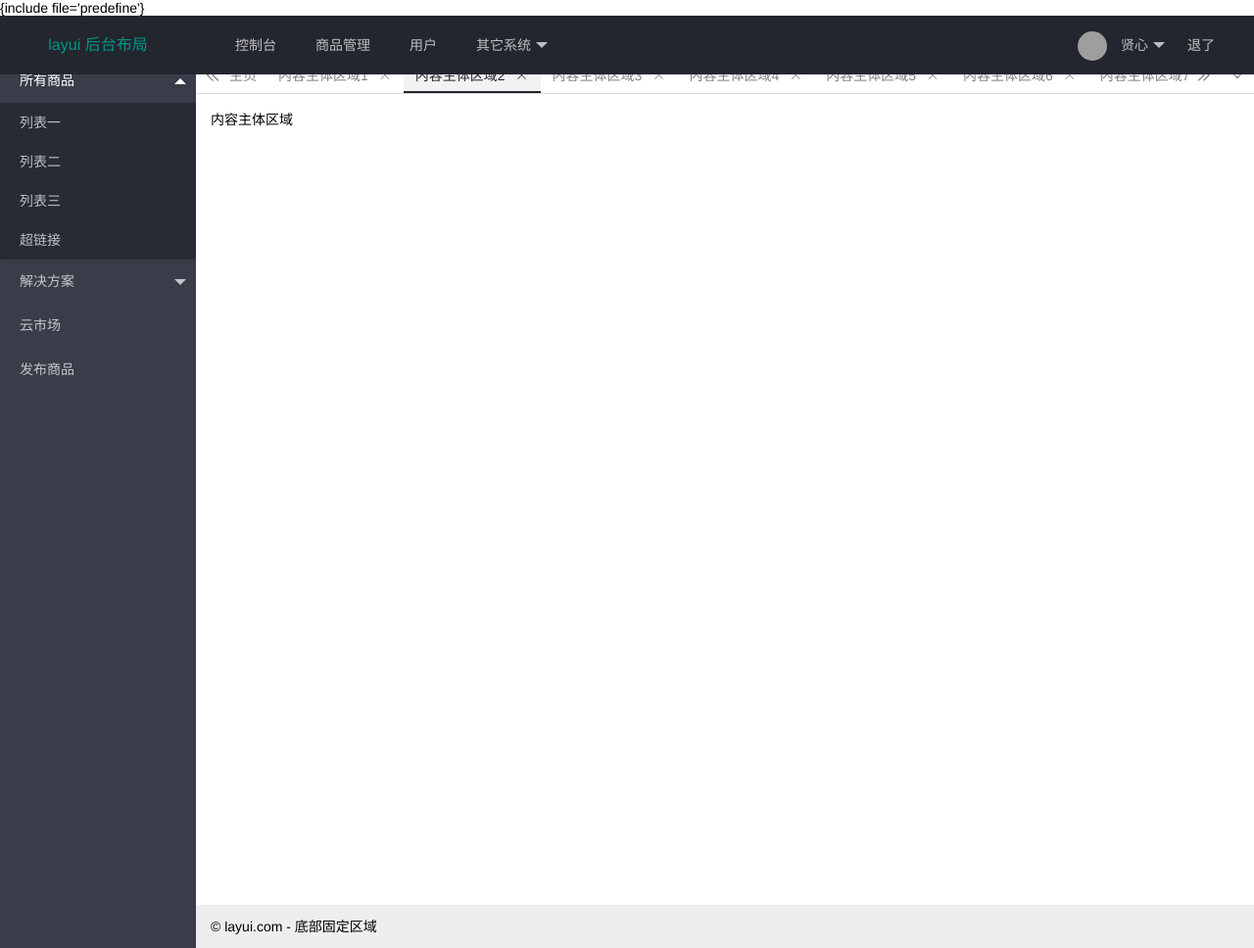
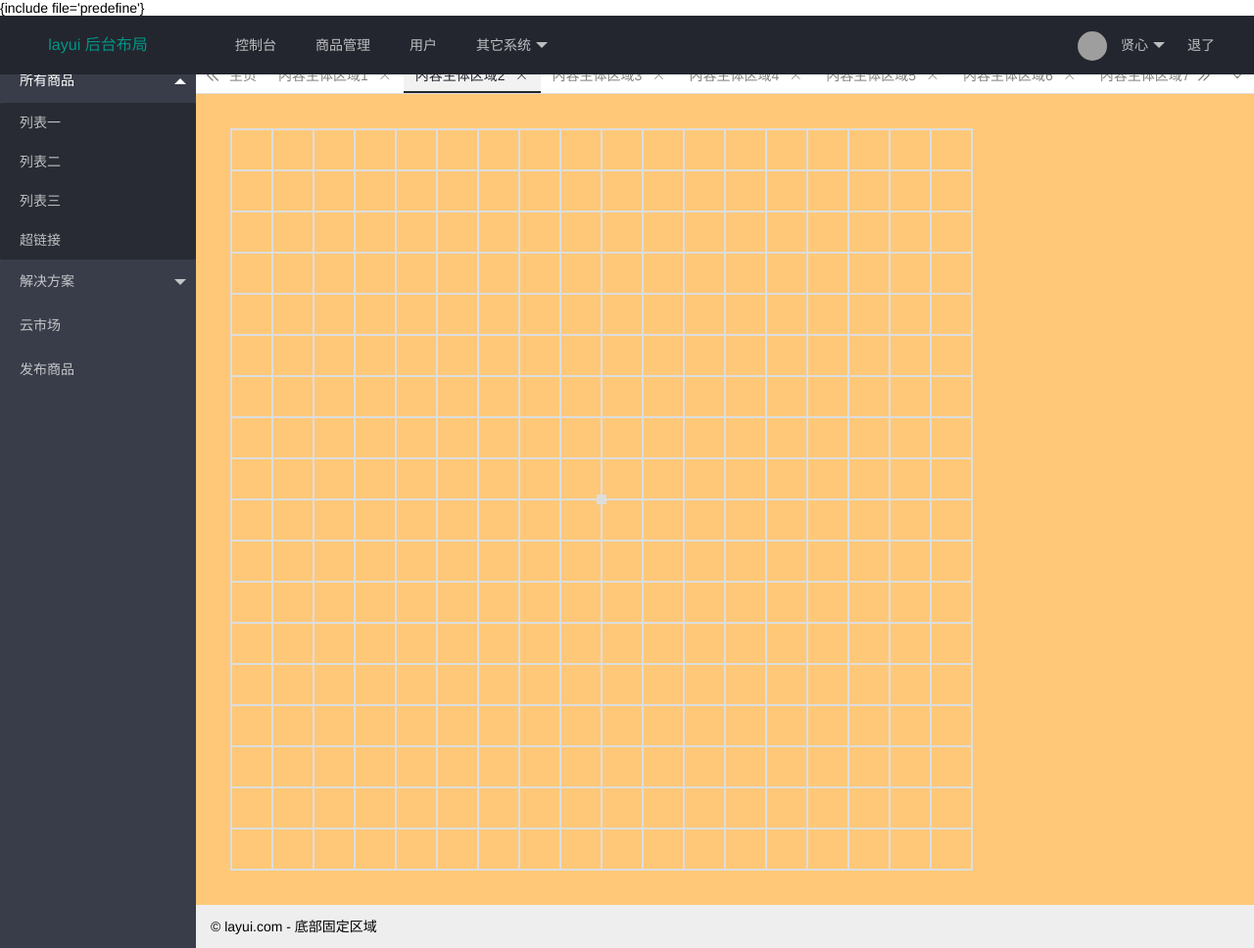
Before and after one commit to chenlong-sd/sd-module-2021, a PHP site: page /view/admin/system/index/index_1.php in a window 1280 px wide. Shown: the whole page at 98% size. Run offline with PHP 8.4, Linux system fonts and the light colour scheme; grey boxes are pictures that could not be loaded.

Commit message:
修改bug

```diff
--- a/app/admin/controller/system/Index.php
+++ b/app/admin/controller/system/Index.php
@@ -66,7 +66,7 @@ class Index extends Admin
      */
     public function main(Route $route)
     {
-        return view('index_1', [
+        return view('index', [
             'menu' => $route->getMenu(),
         ]);
     }
--- a/app/admin/controller/system/Install.php
+++ b/app/admin/controller/system/Install.php
@@ -109,7 +109,7 @@ class Install
             if ($result === false) {
                 return ResponseJson::fail("文件:{$middleware_config_path},无写权限");
             }
-            return ResponseJson::mixin('数据库初始化成功！初始账号：admin，密码：123456。');
+            return ResponseJson::success('数据库初始化成功！初始账号：admin，密码：123456。');
         }
 
         return ResponseJson::success('数据库初始化成功！初始账号：admin，密码：123456。配置文件设置失败，请手动配置，参考:' . $this->getEnvFile());
--- a/app/common.php
+++ b/app/common.php
@@ -87,7 +87,7 @@ if (!function_exists('admin_url')) {
         if (config('app.domain_bind')) {
             return url('/' .  $url, $vars, $suffix, $domain);
         }
-        return url(sprintf("/%s/{$url}", env('APP.ADMIN_ALIAS', 'admin')), $vars, $suffix, $domain);
+        return url(sprintf("/%s/{$url}", env('APP.ADMIN_ALIAS') ?: 'admin'), $vars, $suffix, $domain);
     }
 }
 
--- a/app/common/BaseModel.php
+++ b/app/common/BaseModel.php
@@ -26,7 +26,7 @@ trait BaseModel
     /**
      * 根据ID获取数据
      * @param int $id
-     * @return mixed|Collection|Model
+     * @return self
      * @throws SdException
      */
     public static function getDataById(int $id)
@@ -38,7 +38,7 @@ trait BaseModel
      * 根据条件获取数据
      * @param array $where
      * @param bool $is_one
-     * @return mixed|Collection|Model
+     * @return mixed|Collection|Model|self
      * @throws SdException
      */
     public static function getDataByWhere(array $where, bool $is_one = false)
@@ -54,7 +54,7 @@ trait BaseModel
      * 静态添加软删除条件
      * @param array $where
      * @param string $alias
-     * @return mixed|Collection|Model
+     * @return mixed|Collection|Model|self
      */
     public static function addSoftDelWhere(array $where = [], $alias = 'i')
     {
--- a/app/common/traits/admin/DataWrite.php
+++ b/app/common/traits/admin/DataWrite.php
@@ -60,11 +60,12 @@ trait DataWrite
         try {
             if ($type === 'add'){
                 $write_model = $this->getModel();
-                $data = data_only($data, get_class_attr($write_model, 'schema', []));
+                $data = data_only($data, array_keys(get_class_attr($write_model, 'schema', [])));
                 $id   = $write_model->insertGetId($data);
                 $this->afterAdd($id, $data);
             }else{
                 $write_model = $this->getModel()->find($data[$this->primary]);
+                $data = data_only($data, array_keys(get_class_attr($write_model, 'schema', [])));
                 $write_model->save($data);
                 $primary = $this->primary;
                 $id      = $write_model->$primary;
--- a/extend/sdModule/makeBaseCURD/template/common_model.php
+++ b/extend/sdModule/makeBaseCURD/template/common_model.php
@@ -13,6 +13,7 @@ use think\Model;
 
 /**
  * Class //=={Table}==//
+//=={property}==//
  * @package app\common\model\//=={Table}==//
  * @author chenlong <vip_chenlong@163.com>
  */
--- a/view/admin/system/index/index_1.php
+++ b/view/admin/system/index/index_1.php
@@ -72,7 +72,71 @@
             background-color: #f2f2f2;
         }
 
+        .cross {
+            background: #ddd;
+            height: 42px;
+            position: relative;
+            width: 2px;
+            left: 20px;
+        }
 
+        .cross:after {
+            background: #ddd;
+            content: "";
+            height: 2px;
+            left: -20px;
+            position: absolute;
+            top: 20px;
+            width: 42px;
+        }
+        .cross_left:after{width: 22px;}
+        .cross_right:after{width: 22px; left: 0;}
+        .cross_up{height: 22px;}
+        .cross_down{height: 22px;top:20px}
+        .cross_down:after{top:0}
+        .cross_down:before{top:-19px!important;}
+        .cross_tag:before{
+            background: #ddd;
+            content: "";
+            height: 10px;
+            left: -4px;
+            position: absolute;
+            top: 16px;
+            width: 10px;
+        }
+         .cross_select_black:before{
+             background: #fff;
+             content: "";
+             height: 40px;
+             left: -20px;
+             position: absolute;
+             z-index: 100;
+             top: 1px;
+             width: 40px;
+             border-radius: 50%;
+             box-shadow: inset 15px 15px 20px #000;
+        }
+        .cross_select_white:before{
+             background: #fff;
+             content: "";
+             height: 40px;
+             left: -20px;
+             position: absolute;
+             z-index: 100;
+             top: 1px;
+             width: 40px;
+             border-radius: 50%;
+             box-shadow: inset 5px 5px 20px #ddd;
+        }
+        .cross_box{
+            display: inline-block;
+            width: 42px;
+            height: 42px;
+            float: left;
+        }
+        .cross_box_s{
+            overflow: hidden;
+        }
     </style>
     {include file='predefine'}
 </head>
@@ -162,7 +226,11 @@
             </div>
         </div>
         <!-- 内容主体区域 -->
-        <div style="padding: 15px;">内容主体区域</div>
+        <div style="padding: 15px;background-color: rgba(253,152,1,0.53);overflow:hidden;">
+
+            <div class="cross_box_s"></div>
+
+        </div>
     </div>
 
     <div class="layui-footer">
@@ -200,6 +268,35 @@
             left:(change_ > parseInt(init_left) ? parseInt(init_left) : change_) + 'px'
         })
     });
+
+    $(document).on('click', '.cross_box', function () {
+        let white = $('.cross_select_white').length;
+        let black = $('.cross_select_black').length;
+        $(this).find('.cross').addClass((white + black) % 2 === 1 ? 'cross_select_white' : 'cross_select_black');
+    })
+
+    box_init(19, 19);
+
+   function box_init(row, line)
+   {
+       let num = row * line,
+           box      = "<div class=\"cross_box\"><div class=\":class\"></div></div>",
+           box_html = '';
+       for (let i = 1; i <= num; i++){
+           let class_ = 'cross';
+           if (i <= row) class_ += " cross_down";
+           if (i % line === 1) class_ += " cross_right";
+           if (i % line === 0) class_ += " cross_left";
+           if (i > line * (row - 1)) class_ += " cross_up";
+           if (i === Math.ceil(num/2)) class_ += " cross_tag";
+
+           box_html += box.replace(':class', class_);
+       }
+       $('.cross_box_s').html(box_html).css({
+           width:row * 42 + 'px',
+           height:line * 42 + 'px',
+       });
+   }
 </script>
 </body>
 </html>
```
Also changed, not shown: extend/sdModule/makeBaseCURD/item/CommonModel.php (+11 -7 lines), view/admin/system/index/game.php (added, +140 -0 lines), view/admin/system/index/index.php (+8 -0 lines).
